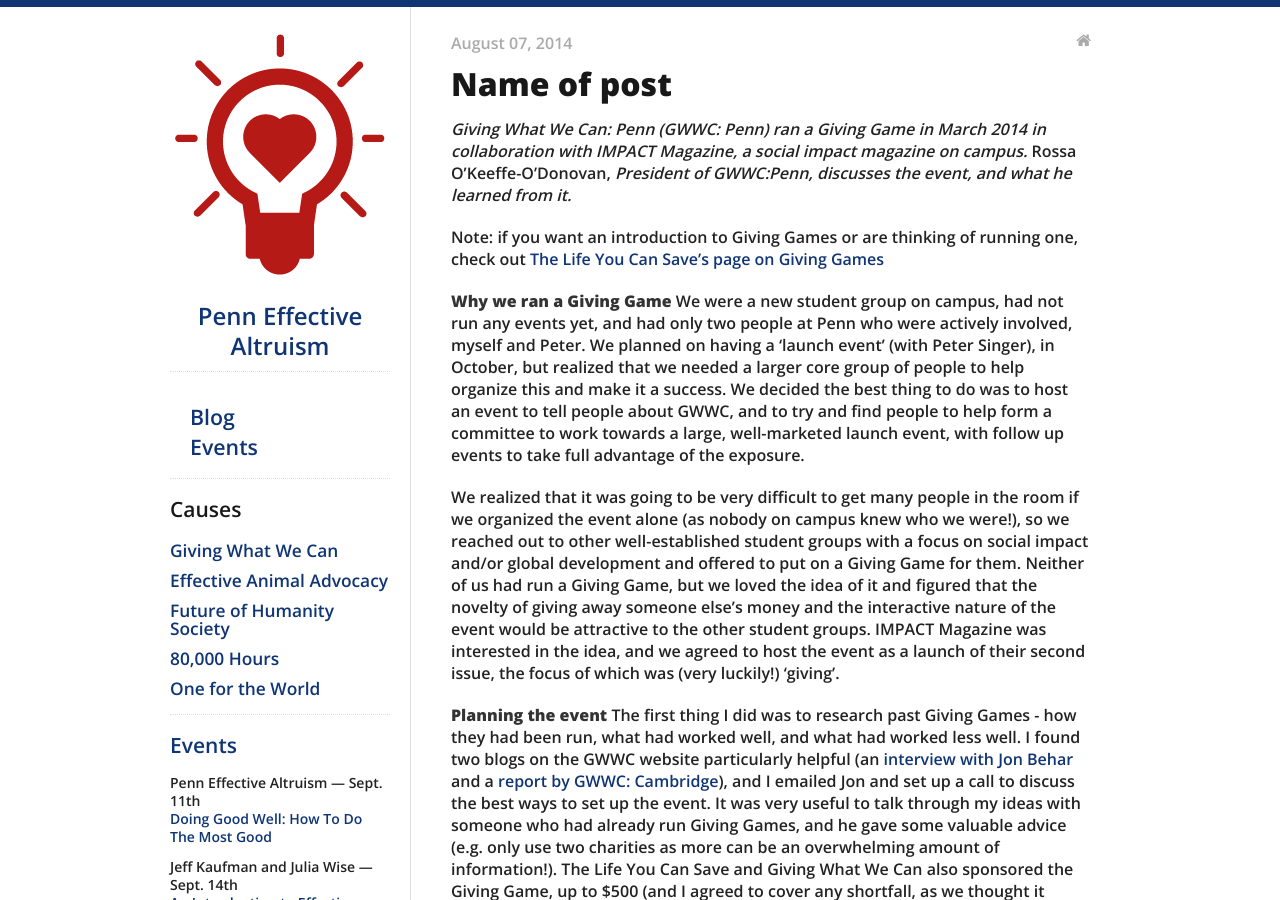
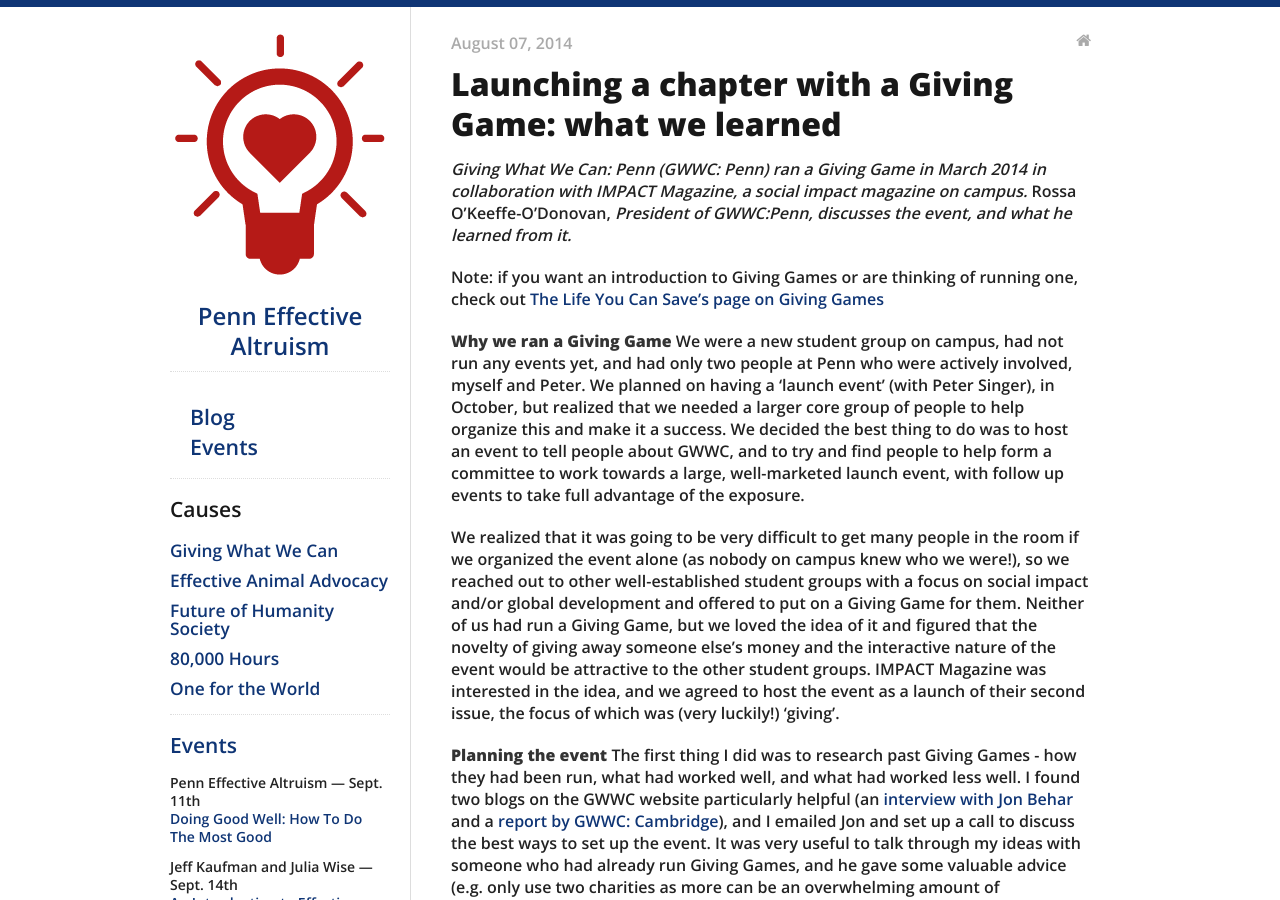
Before and after one commit to pennea/pennea.github.io, a Jekyll site: the page built from _posts/2014-08-07-giving-game-learning.md, in a window 1280 px wide and 900 px high. Built offline with Jekyll 4.4.1, drawn with Linux system fonts in a browser that asks for light colours; nearby versions of some CDN libraries.

Commit message:
title added

```diff
--- a/_posts/2014-08-07-giving-game-learning.md
+++ b/_posts/2014-08-07-giving-game-learning.md
@@ -1,6 +1,6 @@
 ---
 layout: post
-title:  "Name of post"
+title:  "Launching a chapter with a Giving Game: what we learned"
 date:   2014-08-07 23:31:00
 categories: blog
 ---
```
